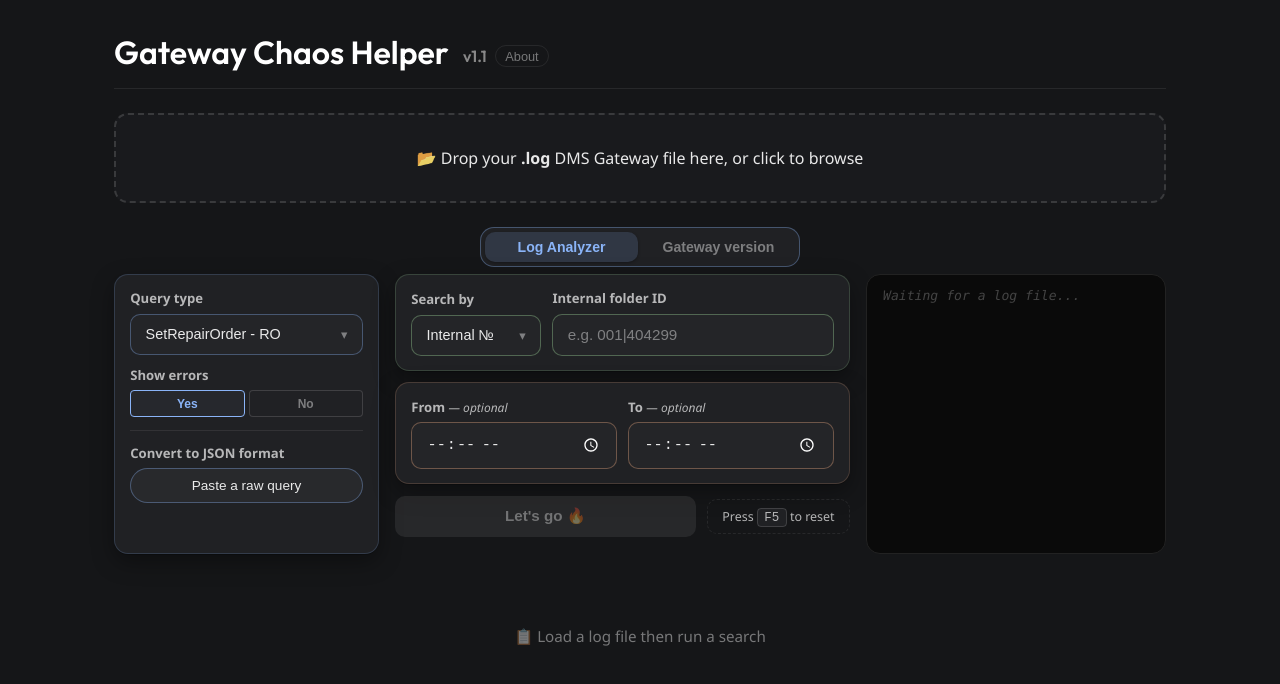
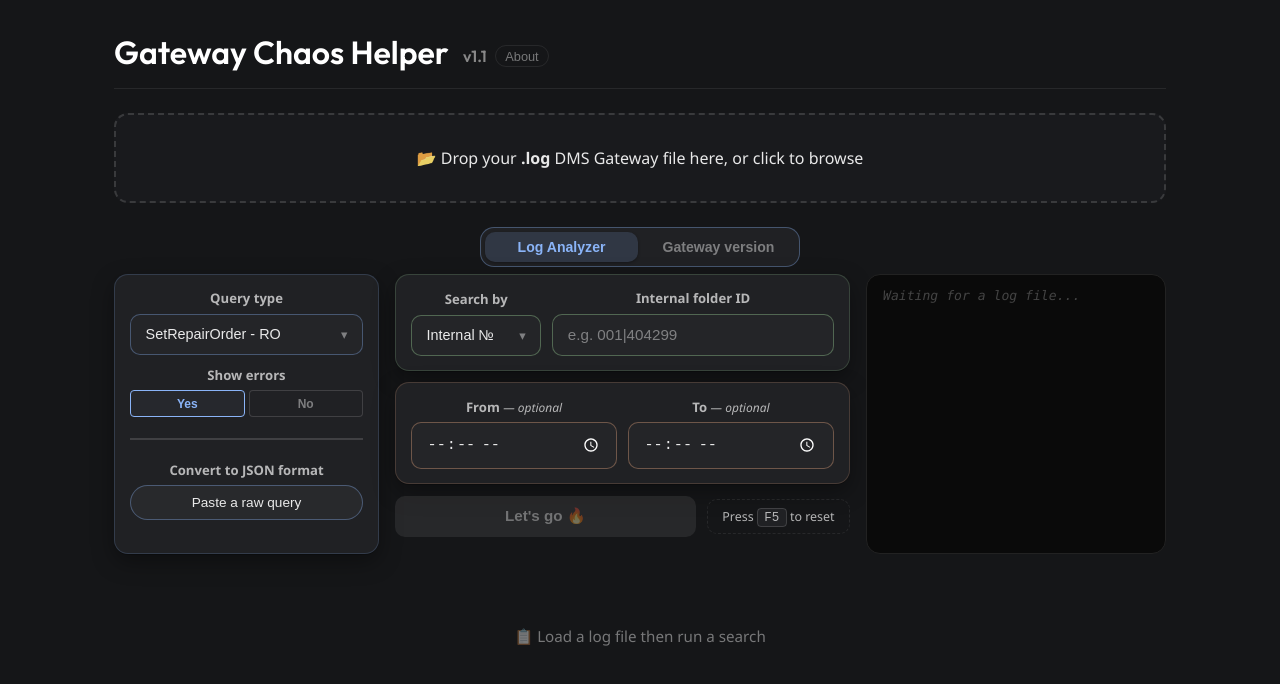
Before and after one commit to Noxil-fr/Gateway-Chaos-Helper, a React (Vite) app: page / in a window 1280 px wide. Shown: the top 684 px of the page. Built offline with nearby package versions, Linux system fonts and the light colour scheme.

Commit message:
Ajustement

```diff
--- a/src/components/CustomSelect.jsx
+++ b/src/components/CustomSelect.jsx
@@ -1,6 +1,6 @@
 import { useState, useRef, useEffect, useMemo } from 'react'
 
-export default function CustomSelect({ options, value, onChange, disabled, placeholder }) {
+export default function CustomSelect({ options, value, onChange, disabled, placeholder, searchable = false }) {
   const [open, setOpen] = useState(false)
   const [search, setSearch] = useState('')
   const ref = useRef()
@@ -42,6 +42,7 @@ export default function CustomSelect({ options, value, onChange, disabled, place
       </button>
       {open && (
         <div className="client-dropdown-list">
+          {searchable && (
             <div className="client-dropdown-search">
               <input
                 ref={inputRef}
@@ -52,6 +53,7 @@ export default function CustomSelect({ options, value, onChange, disabled, place
                 onMouseDown={(e) => e.stopPropagation()}
               />
             </div>
+          )}
           <div className="client-dropdown-scroll">
             {placeholder && !search && (
               <div
--- a/src/components/GatewayPanel.jsx
+++ b/src/components/GatewayPanel.jsx
@@ -74,6 +74,7 @@ export default function GatewayPanel() {
               value={selectedClient}
               onChange={(val) => { setSelectedClient(val); setSubscriberInput('') }}
               disabled={clients.length === 0}
+              searchable
             />
           </div>
 
--- a/src/index.css
+++ b/src/index.css
@@ -110,6 +110,7 @@ div.field label {
   text-transform: none;
   letter-spacing: 0;
   font-weight: 600;
+  text-align: center;
 }
 
 div.field input {
@@ -1402,8 +1403,8 @@ div.gateway-terminal-col {
 
 div.search-col-divider {
   border: none;
-  border-top: 1px solid var(--border);
-  margin: 0.1rem 0;
+  border-top: 2px solid var(--border2);
+  margin: 0.6rem 0;
 }
 
 /* ── Client dropdown custom ──────────────────────────────── */
```
Lines whose indentation alone changed are shown as unchanged.
